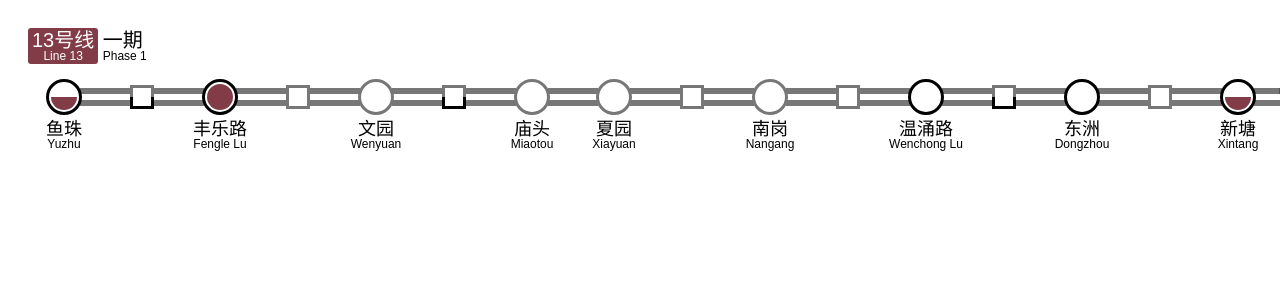
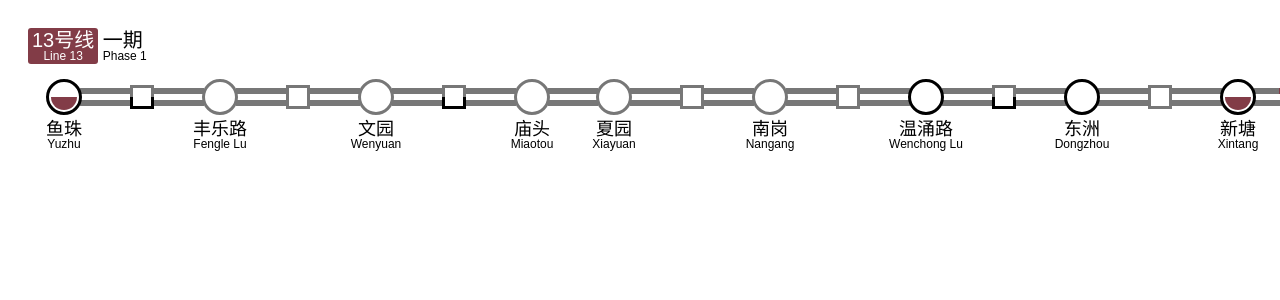
Before and after one commit to jiehg/jiehg.github.io22, a Jekyll site: the page line13.html, which Jekyll copies as it is, in a window 1280 px wide. Shown: the top 300 px of the page. Built offline with Jekyll 4.4.1, drawn with Linux system fonts in a browser that asks for light colours; Markdown is read by kramdown in place of the engine named in the settings.

Commit message:
Update line13.html

```diff
--- a/line13.html
+++ b/line13.html
@@ -176,7 +176,7 @@
         <li class="well" data-status="construction"></li>
         <li class="interval"></li>
         <li class="interval"></li>
-        <li class="station" data-status="done">丰乐路<small>Fengle Lu</small></li>
+        <li class="station">丰乐路<small>Fengle Lu</small></li>
         <li class="interval"></li>
         <li class="interval"></li>
         <li class="well"></li>
```
